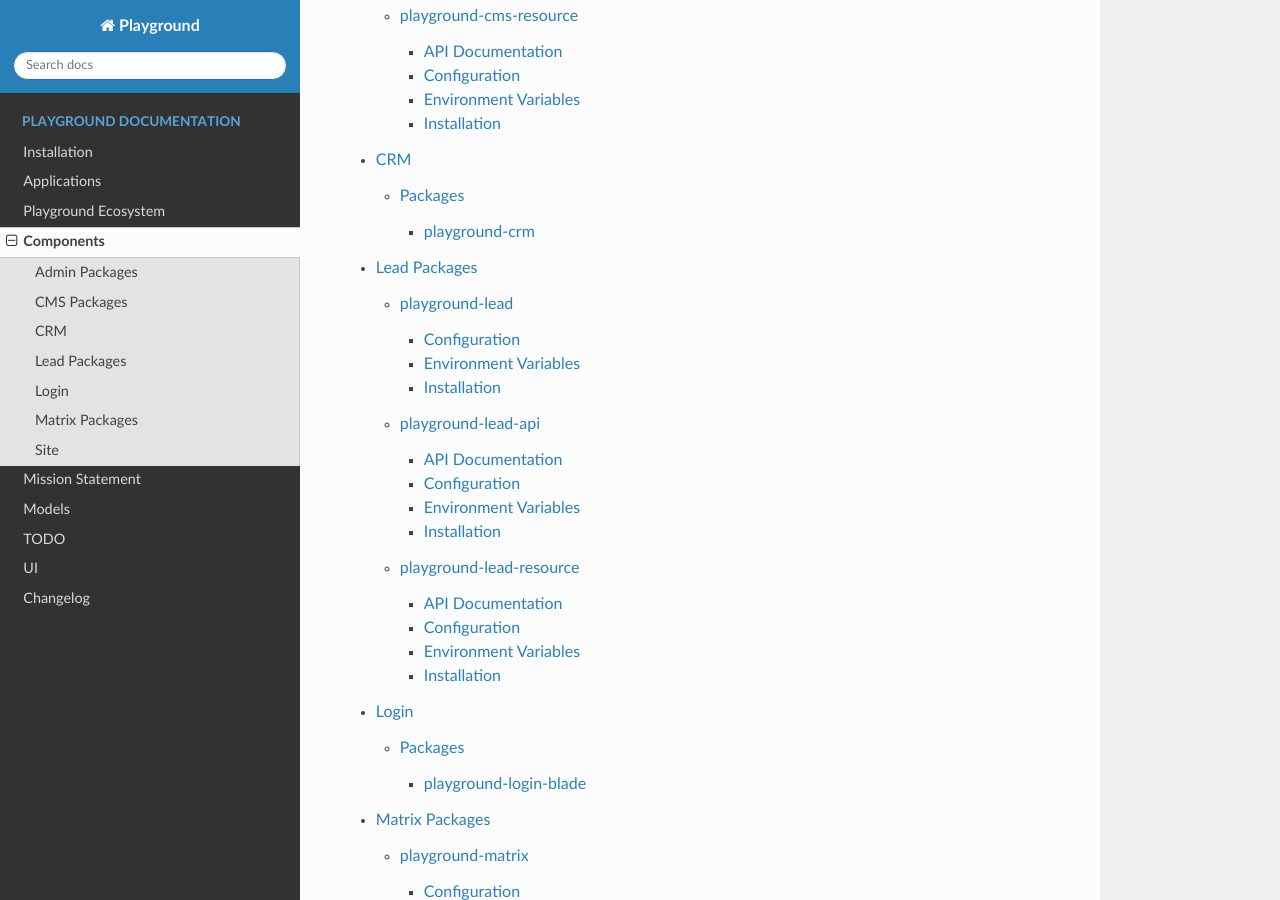
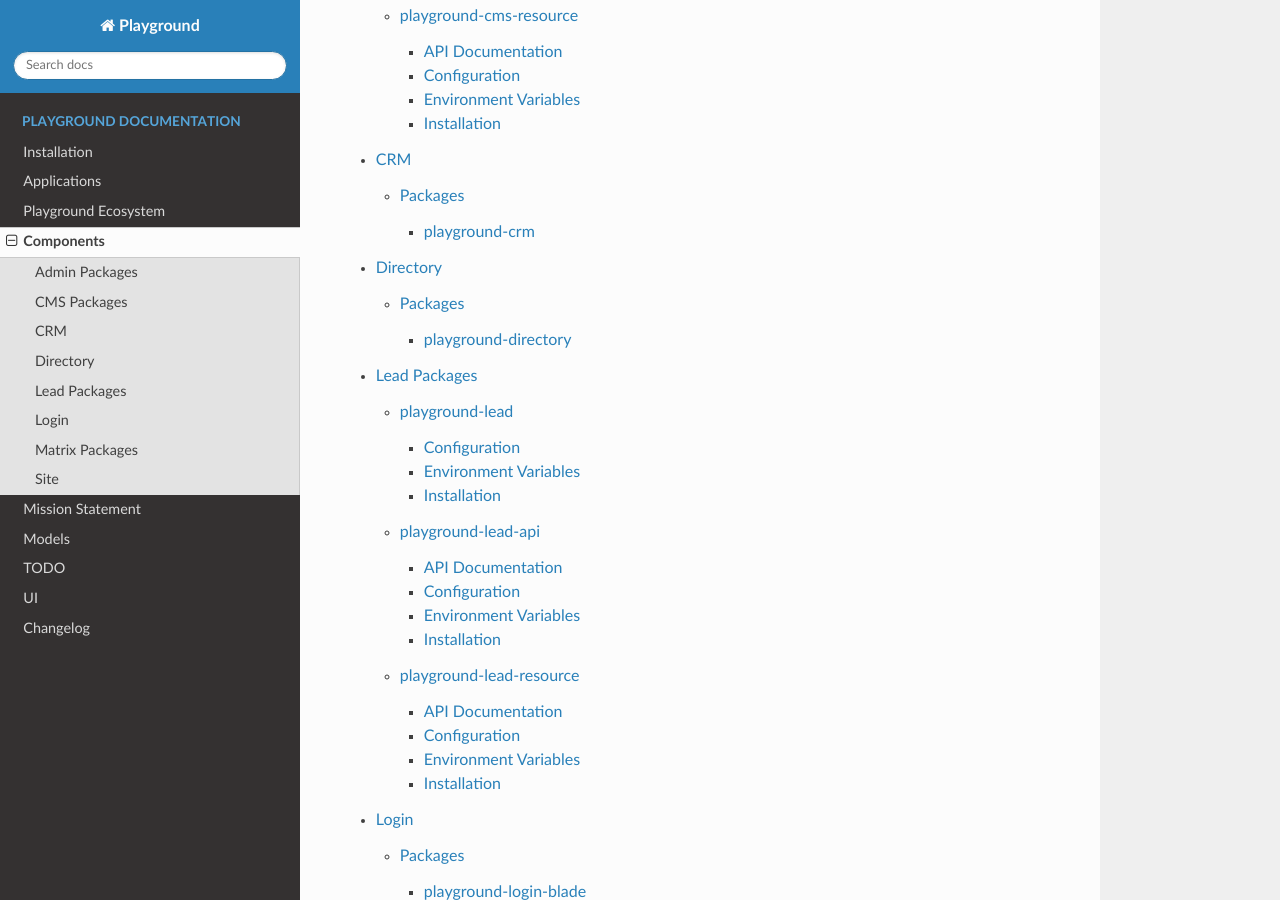
Before and after one commit to gammamatrix/playground-documentation, a Sphinx documentation site: the page built from docs/components.rst, in a window 1280 px wide and 900 px high, scrolled down 768 px. Built offline with Sphinx 7.4.7 and the Read the Docs theme 2.0.0, drawn with Linux system fonts in a browser that asks for light colours.

Commit message:
Added Directory to Components.

```diff
--- a/docs/components.rst
+++ b/docs/components.rst
@@ -11,6 +11,7 @@ Playground provides components across packages to handle the needs of an applica
    components/admin.rst
    components/cms.rst
    components/crm.rst
+   components/directory.rst
    components/lead.rst
    components/login.rst
    components/matrix.rst
--- /dev/null
+++ b/docs/components/directory.rst
@@ -0,0 +1,8 @@
+Directory
+=========
+
+Packages
+--------
+
+playground-directory
+^^^^^^^^^^^^^^^^^^^^
```
